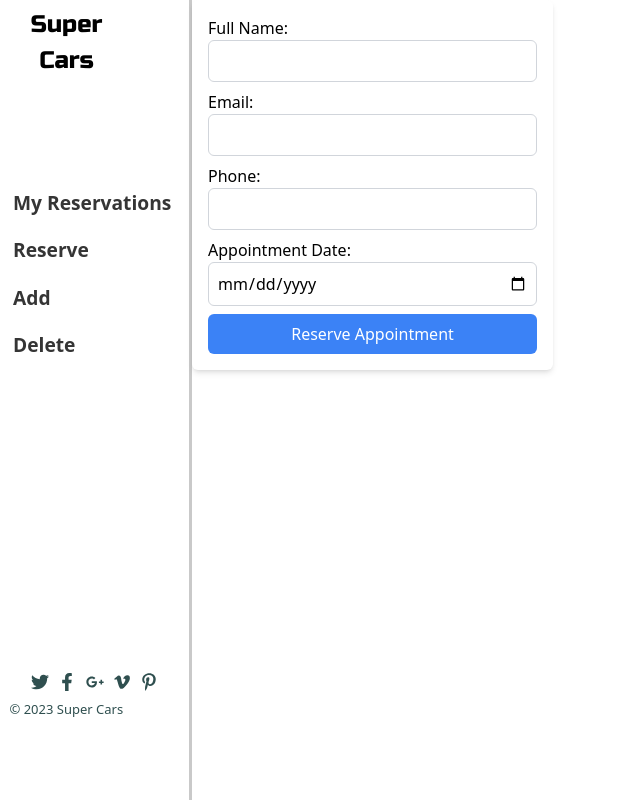
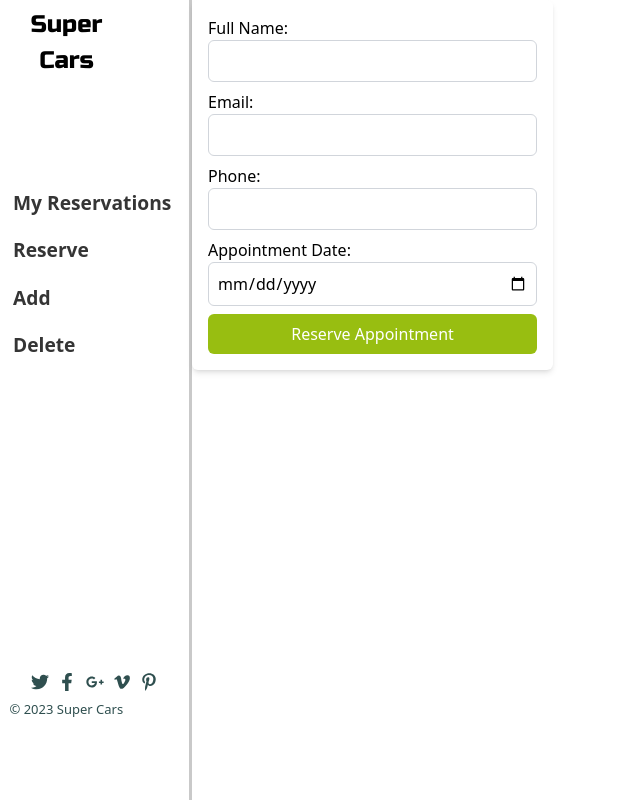
Before and after one commit to MasumaJaffery/Car-Rent_App, a React (Create React App) app: page /reserve in a window 1280 px wide. Shown: the whole page, without its empty margins (0-640 px from the left). Built offline with nearby package versions, Linux system fonts and the light colour scheme.

Commit message:
Update reservappointment

```diff
--- a/src/components/forms/ReserveAppointmentForm.jsx
+++ b/src/components/forms/ReserveAppointmentForm.jsx
@@ -62,7 +62,7 @@ const ReserveAppointmentForm = () => {
 
       <button
         type="submit"
-        className="w-full bg-blue-500 text-white py-2 px-4 rounded-md hover:bg-blue-700 focus:outline-none focus:shadow-outline-blue active:bg-blue-800"
+        className="w-full reserve_appointment_submit_btn text-white py-2 px-4 rounded-md hover:bg-blue-700 focus:outline-none "
       >
         Reserve Appointment
       </button>
```
